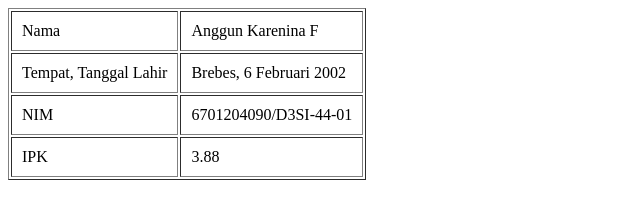
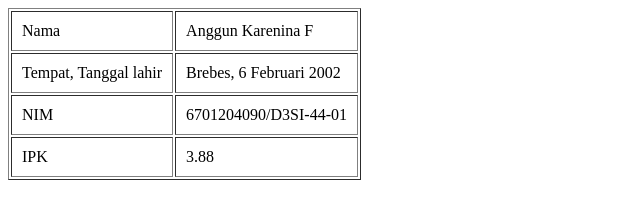
Before and after one commit to anggunkf/6701204090_Ass, a plain HTML site: page index.html in a window 1280 px wide. Shown: the whole page, without its empty margins (0-640 px from the left). Drawn offline with Linux system fonts and the light colour scheme.

Commit message:
versi 1.1-6701204090

```diff
--- a/index.html
+++ b/index.html
@@ -13,7 +13,7 @@
             <td>Anggun Karenina F</td>
         </tr>
         <tr>
-            <td>Tempat, Tanggal Lahir</td>
+            <td>Tempat, Tanggal lahir</td>
             <td>Brebes, 6 Februari 2002</td>
         </tr>
         <tr>
```
